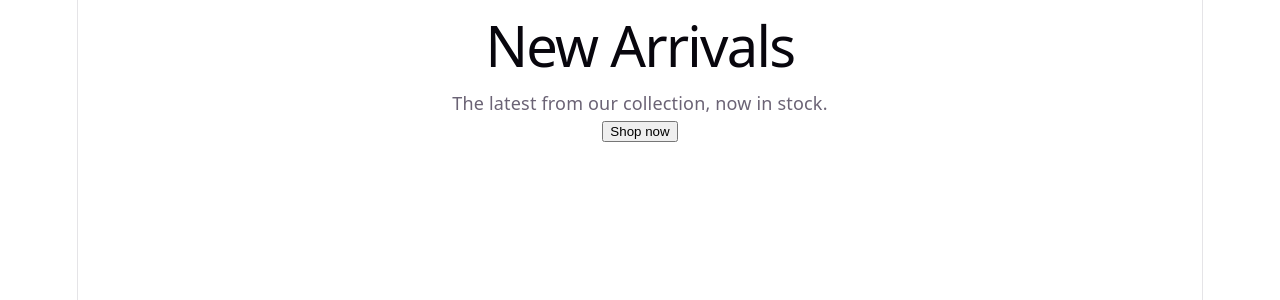
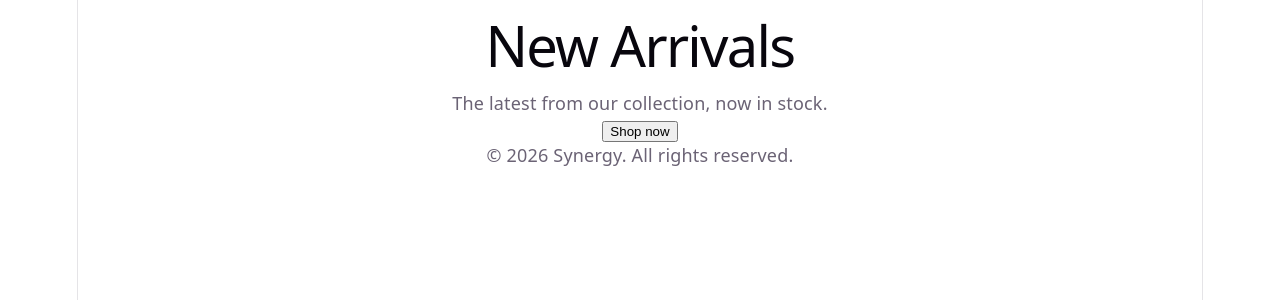
Before and after one commit to Nati-Volpiani/frontend-app-lab, a React (Vite) app in the folder junior-store/: page / in a window 1280 px wide. Shown: the top 300 px of the page. Built offline with nearby package versions, Linux system fonts and the light colour scheme.

Commit message:
Add Footer component

```diff
--- a/junior-store/src/App.jsx
+++ b/junior-store/src/App.jsx
@@ -1,8 +1,13 @@
 import HeroBanner from './components/HeroBanner.jsx';
+import Footer from './components/Footer.jsx';
 
 function App() {
   return (
-    <HeroBanner />
+    <>
+      <HeroBanner />
+      <Footer />
+    </>
+
   );
 }
 
--- /dev/null
+++ b/junior-store/src/components/Footer.jsx
@@ -0,0 +1,9 @@
+function Footer() {
+    return (
+       <footer>
+        <p>© 2026 Synergy. All rights reserved.</p>
+       </footer>
+    )
+}
+
+export default Footer;
```
Also changed, not shown: 1 other file (tests, documents, lock files or other folders).
